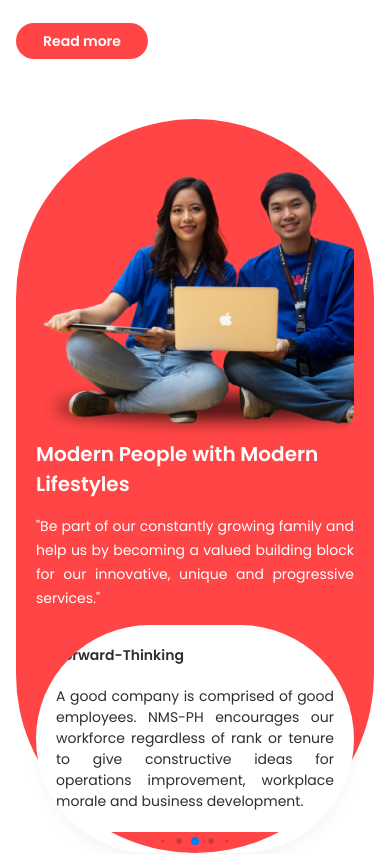
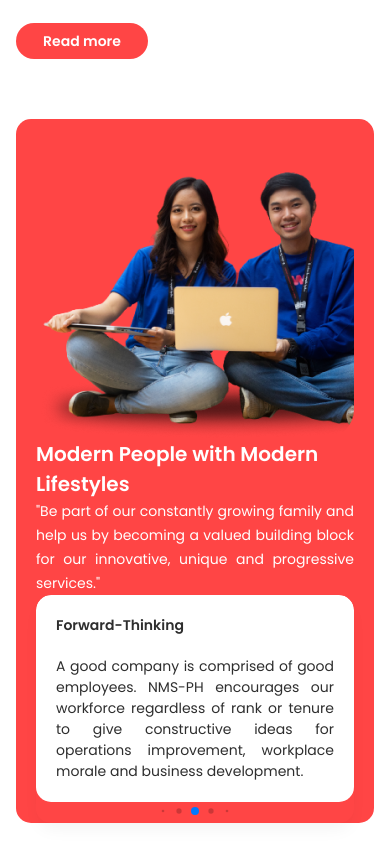
Before and after one commit to rmadayag/nmsph, a React (Vite) app: page / in a window 390 px wide. Shown: the part 1921-2775 px from the top of the page. Built offline with nearby package versions, Linux system fonts and the light colour scheme; no server answers; the HTML template or start-up script is replaced by a standard one.

Commit message:
add changes

```diff
--- a/src/pages/HomePage.jsx
+++ b/src/pages/HomePage.jsx
@@ -183,8 +183,8 @@ function HomePage() {
         className='bg-bgcolor'>
         <div className='container items-center mx-auto py-40 md:py-70'>
           <div class="flex flex-wrap mx-16px md:mx-100px">
-            <div className="rounded-full bg-primary relative px-5 lg:max-w-5xl w-full ml-auto min-h-[24rem] flex lg:flex-row flex-col-reverse items-center">
-              <Swiper className='rounded-full w-full md:w-[454px] h-169 md:h-[240px] lg:absolute md:bottom-50 md:-left-60 object-cover shadow-shadow cursor-pointer'
+            <div className="md:rounded-30px rounded-15px bg-primary relative px-5 lg:max-w-5xl w-full ml-auto min-h-[24rem] flex lg:flex-row flex-col-reverse items-center">
+              <Swiper className='md:rounded-30px rounded-15px w-full md:w-[454px] h-169 md:h-[240px] lg:absolute md:bottom-50 md:-left-60 object-cover shadow-shadow cursor-pointer'
                 spaceBetween={40}
                 centeredSlides={true}
                 autoplay={{
@@ -318,7 +318,7 @@ function HomePage() {
                 <h2 className="text-h3 md:text-h2 font-semibold text-white md:mx-60 md:w-2/5">
                   Modern People with Modern Lifestyles
                 </h2>
-                <p className="lg:text-left text-justify max-w-lg text-14 md:text-16 md:my-20 my-15 text-white leading-6 md:mx-60 md:w-2/5">
+                <p className="lg:text-left text-justify max-w-lg text-14 md:text-16 md:my-20 text-white leading-6 md:mx-60 md:w-2/5">
                   "Be part of our constantly growing family and help us by becoming a valued building block for our innovative, unique and progressive services."
                 </p>
               </div>
```
